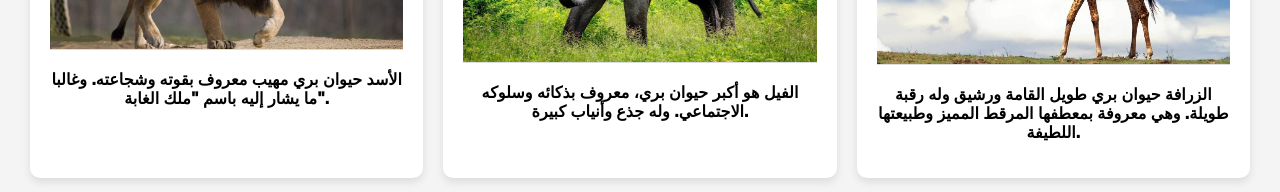
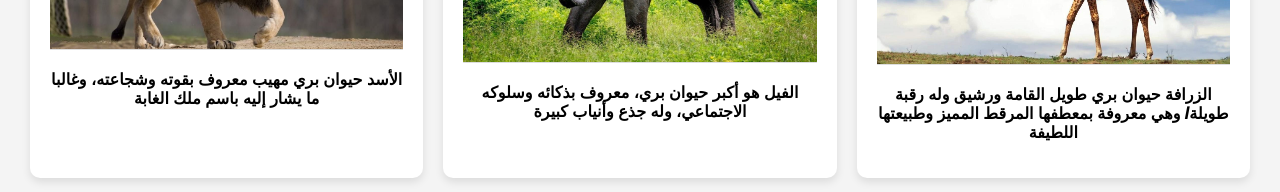
Before and after one commit to ZaidAlaiwa/Front-End-Testing, a plain HTML site: page Animals Webpage/index.html in a window 1280 px wide. Shown: the part 254-446 px from the top of the page. Drawn offline with Linux system fonts and the light colour scheme.

Commit message:
Update index.html

```diff
--- a/Animals Webpage/index.html
+++ b/Animals Webpage/index.html
@@ -41,7 +41,7 @@
         <div class="animal-info">
             <h2>الأسد</h2>
             <img src="lion.jpg" alt="Lion Image">
-            <p>الأسد حيوان بري مهيب معروف بقوته وشجاعته. وغالبا ما يشار إليه باسم "ملك الغابة".</p>
+            <p>الأسد حيوان بري مهيب معروف بقوته وشجاعته، وغالبا ما يشار إليه باسم ملك الغابة</p>
         </div>
     </div>
 
@@ -49,7 +49,7 @@
         <div class="animal-info">
             <h2>الفيل</h2>
             <img src="elephant.jpg" alt="Elephant Image">
-            <p>الفيل هو أكبر حيوان بري، معروف بذكائه وسلوكه الاجتماعي. وله جذع وأنياب كبيرة.</p>
+            <p>الفيل هو أكبر حيوان بري، معروف بذكائه وسلوكه الاجتماعي، وله جذع وأنياب كبيرة</p>
         </div>
     </div>
 
@@ -57,7 +57,7 @@
         <div class="animal-info">
             <h2>الزرافة</h2>
             <img src="giraffe.jpeg" alt="Giraffe Image">
-            <p>الزرافة حيوان بري طويل القامة ورشيق وله رقبة طويلة. وهي معروفة بمعطفها المرقط المميز وطبيعتها اللطيفة.</p>
+            <p>الزرافة حيوان بري طويل القامة ورشيق وله رقبة طويلة/ وهي معروفة بمعطفها المرقط المميز وطبيعتها اللطيفة</p>
         </div>
     </div>
 </body>
```
